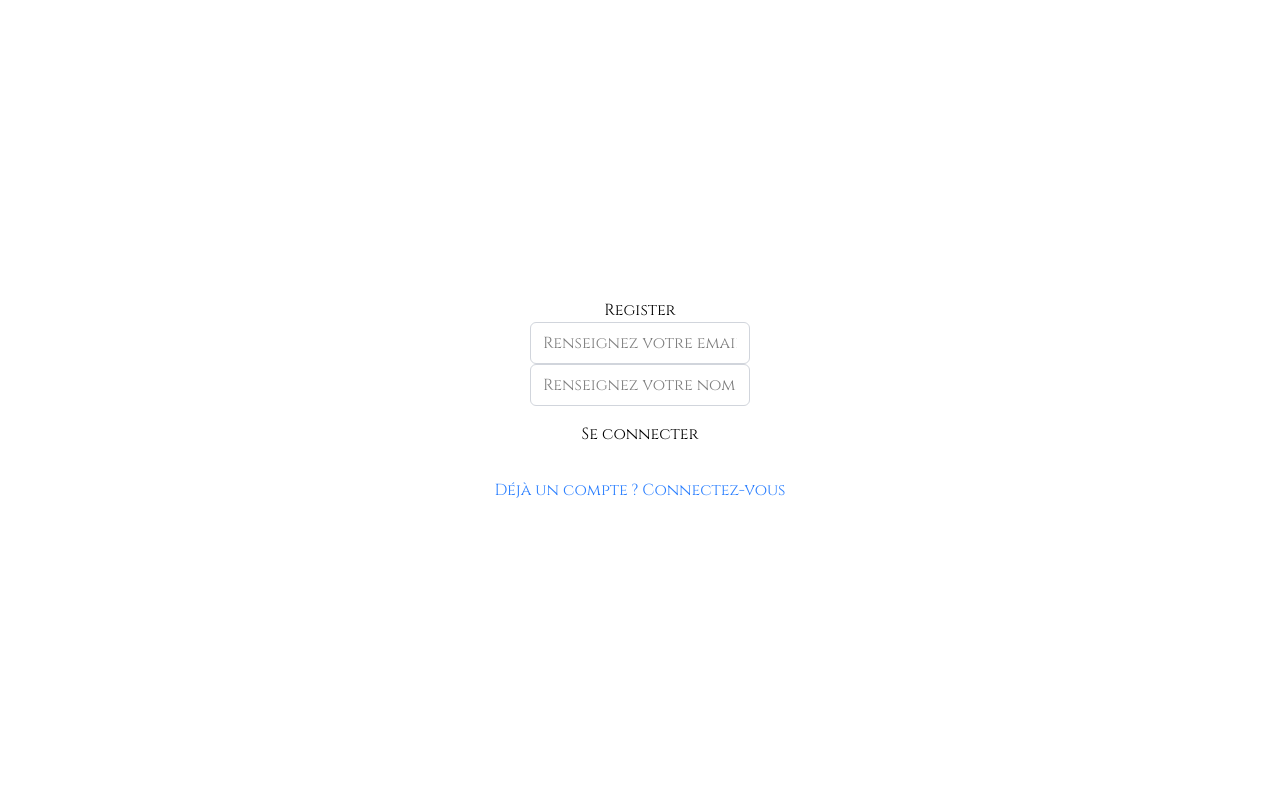
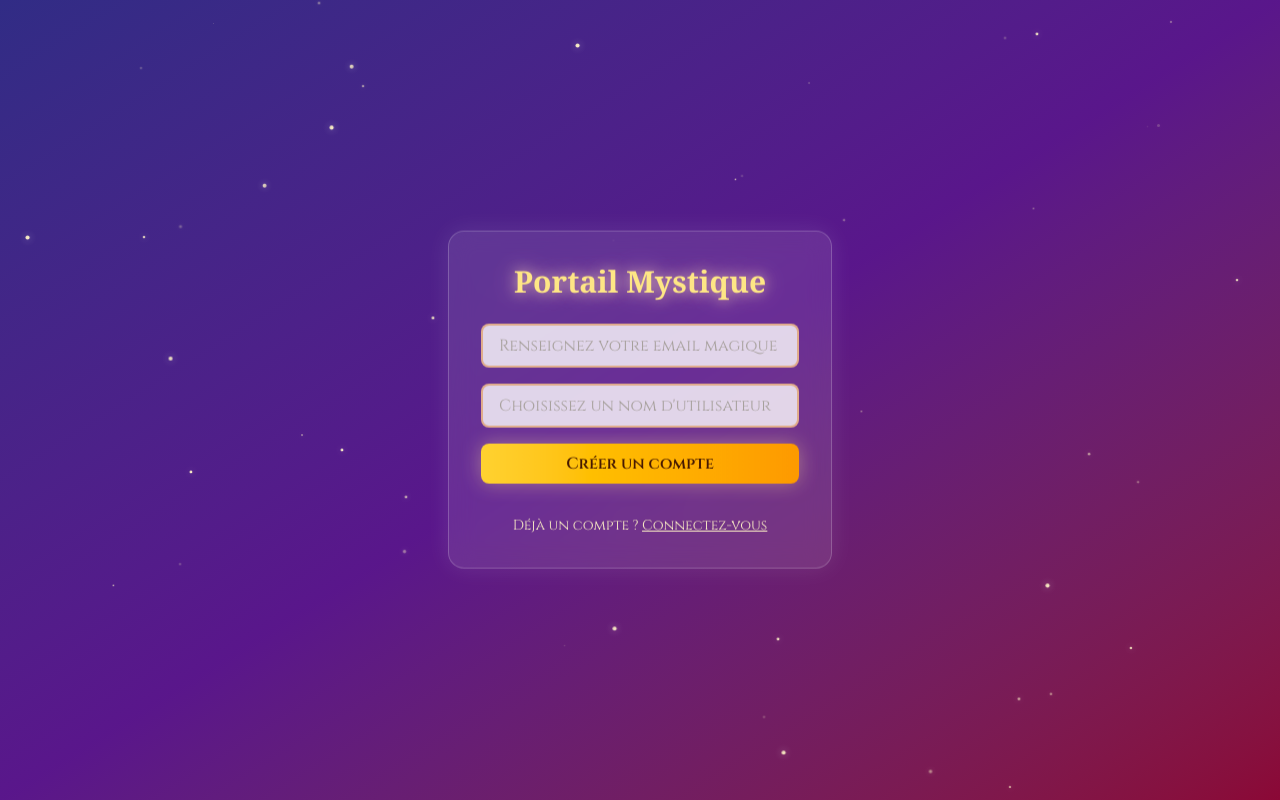
Before and after one commit to Julien-Demogue/Escape-from-the-workshop, a React (Vite) app in the folder frontend/: page /register in a window 1280 px wide. Built offline with nearby package versions, Linux system fonts and the light colour scheme.

Commit message:
[APP] Add style to register page

```diff
--- a/frontend/src/pages/Register.tsx
+++ b/frontend/src/pages/Register.tsx
@@ -1,11 +1,12 @@
 /* eslint-disable @typescript-eslint/no-explicit-any */
-import { useState } from "react"
+import { useState, useMemo } from "react"
 import authService from "../services/auth.service";
 
 const Register = () => {
   const [email, setEmail] = useState<string>("");
   const [username, setUsername] = useState<string>("");
   const [loading, setLoading] = useState<boolean>(false);
+  const [error, setError] = useState<string | null>(null)
 
   // Toast state
   const [toast, setToast] = useState<{ message: string; type?: 'info' | 'error' } | null>(null)
@@ -21,7 +22,6 @@ const Register = () => {
       '#FC427B', '#26D0CE', '#1DD1A1', '#FD79A8', '#FDCB6E',
       '#6C5CE7', '#74B9FF', '#00B894', '#E17055', '#81ECEC'
     ];
-
     return niceColors[Math.floor(Math.random() * niceColors.length)];
   }
 
@@ -33,6 +33,7 @@ const Register = () => {
 
   const onSubmit = async () => {
     try {
+      setError(null)
       if (!validateEmail(email)) {
         showToast("Email invalide. Vérifiez le format.", "error")
         return
@@ -61,6 +62,7 @@ const Register = () => {
       } else {
         showToast("Une erreur est survenue. Réessayez.", "error")
       }
+      setError("Une erreur est survenue. Réessayez ✨")
     } finally {
       setLoading(false)
     }
@@ -80,35 +82,98 @@ const Register = () => {
     return hashHex;
   }
 
+  // — Decorative animated stars — (même logique que sur Login)
+  const stars = useMemo(
+    () =>
+      Array.from({ length: 50 }).map((_, i) => ({
+        id: i,
+        left: `${Math.random() * 100}%`,
+        top: `${Math.random() * 100}%`,
+        size: Math.random() * 2 + 1,
+        delay: `${Math.random() * 2}s`,
+        duration: `${2 + Math.random() * 2}s`,
+      })),
+    []
+  )
+
   return (
-    <div className="flex flex-col items-center justify-center min-h-screen">
-      <h1>Register</h1>
+    <div className="relative flex flex-col items-center justify-center min-h-screen overflow-hidden bg-gradient-to-br from-indigo-900 via-purple-900 to-rose-900 text-amber-50">
+      {/* Background stars */}
+      <style>{`
+        @keyframes sparkle {
+          0%, 100% { opacity: 0.2; transform: scale(1); }
+          50% { opacity: 1; transform: scale(1.4); }
+        }
+        @keyframes float {
+          0%,100% { transform: translateY(0); }
+          50% { transform: translateY(-5px); }
+        }
+        @keyframes glowText {
+          0%,100% { text-shadow: 0 0 10px rgba(255, 230, 150, .7), 0 0 25px rgba(255, 180, 200, .4); }
+          50% { text-shadow: 0 0 20px rgba(255, 200, 255, .9), 0 0 35px rgba(255, 255, 255, .6); }
+        }
+      `}</style>
+      <div className="absolute inset-0 pointer-events-none">
+        {stars.map((s) => (
+          <div
+            key={s.id}
+            className="absolute bg-amber-100 rounded-full"
+            style={{
+              left: s.left,
+              top: s.top,
+              width: s.size,
+              height: s.size,
+              animation: `sparkle ${s.duration} ease-in-out ${s.delay} infinite`,
+              boxShadow: "0 0 6px rgba(255,255,255,.6)",
+            }}
+          />
+        ))}
+      </div>
+
+      {/* Floating card */}
+      <div className="relative z-10 w-full max-w-sm bg-white/10 backdrop-blur-md border border-white/20 rounded-2xl shadow-[0_0_25px_rgba(255,255,255,.1)] p-8 animate-[float_5s_ease-in-out_infinite]">
+        <h1 className="text-center text-3xl font-serif font-bold text-amber-200 mb-6 animate-[glowText_3s_ease-in-out_infinite]">
+          Portail Mystique
+        </h1>
+
+        <div className="flex flex-col space-y-4">
           <input
             name="email"
-        type="text"
-        placeholder="Renseignez votre email"
+            type="email"
+            placeholder="Renseignez votre email magique"
+            value={email}
             onChange={(e) => setEmail(e.target.value)}
-        value={email}
-        className="border border-gray-300 rounded-md px-3 py-2 focus:outline-none focus:ring-2 focus:ring-blue-500"
+            className="rounded-lg border-2 border-amber-600/40 bg-white/80 px-4 py-2 text-stone-900 placeholder-stone-400 focus:border-amber-400 focus:ring-4 focus:ring-amber-300/30 outline-none transition"
           />
+
           <input
             name="username"
             type="text"
-        placeholder="Renseignez votre nom d'utilisateur"
+            placeholder="Choisissez un nom d'utilisateur"
+            value={username}
             onChange={(e) => setUsername(e.target.value)}
-        value={username}
-        className="border border-gray-300 rounded-md px-3 py-2 focus:outline-none focus:ring-2 focus:ring-blue-500"
+            className="rounded-lg border-2 border-amber-600/40 bg-white/80 px-4 py-2 text-stone-900 placeholder-stone-400 focus:border-amber-400 focus:ring-4 focus:ring-amber-300/30 outline-none transition"
           />
+
+          {error && <p className="text-red-200 text-sm">{error}</p>}
+
           <button
             type="button"
             onClick={onSubmit}
-        className=" p-2 m-2 hover:bg-black hover:text-white transition-colors duration-300"
+            disabled={loading}
+            className="rounded-lg bg-gradient-to-r from-amber-300 to-amber-500 text-amber-950 font-semibold py-2 shadow-[0_0_20px_rgba(255,220,150,.4)] hover:from-amber-200 hover:to-amber-400 active:translate-y-[1px] transition"
           >
-        {loading ? "Loading..." : "Se connecter"}
+            {loading ? "✨ Création..." : "Créer un compte"}
           </button>
-      <a href="/" className="text-blue-500 hover:underline mt-4">
-        Déjà un compte ? Connectez-vous
+
+          <a
+            href="/"
+            className="text-center text-sm text-amber-100 hover:text-amber-300 transition mt-4"
+          >
+            Déjà un compte ? <span className="underline">Connectez-vous</span>
           </a>
+        </div>
+      </div>
 
       {/* Toast */}
       {toast && (
```
Lines whose indentation alone changed are shown as unchanged.
